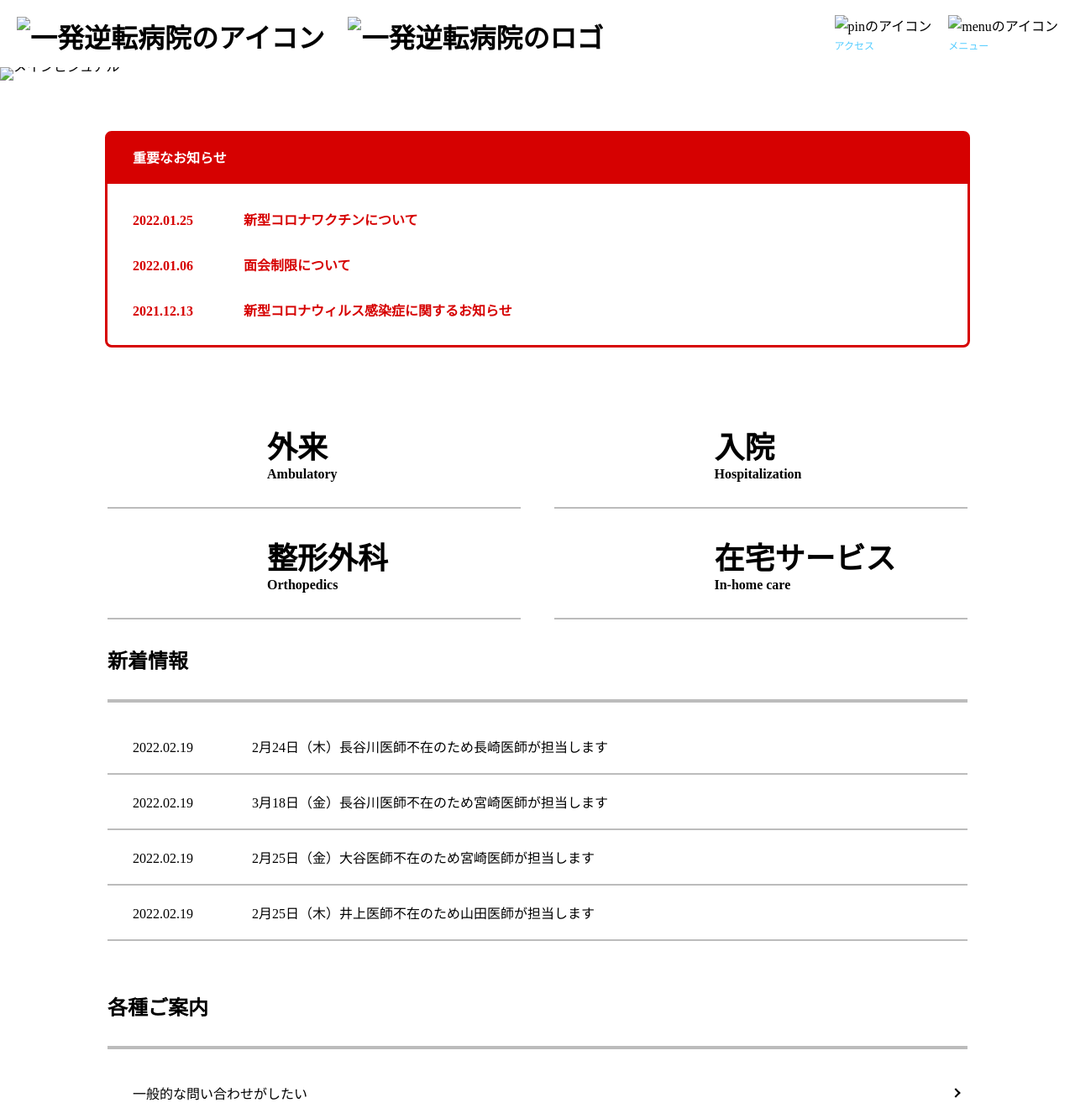
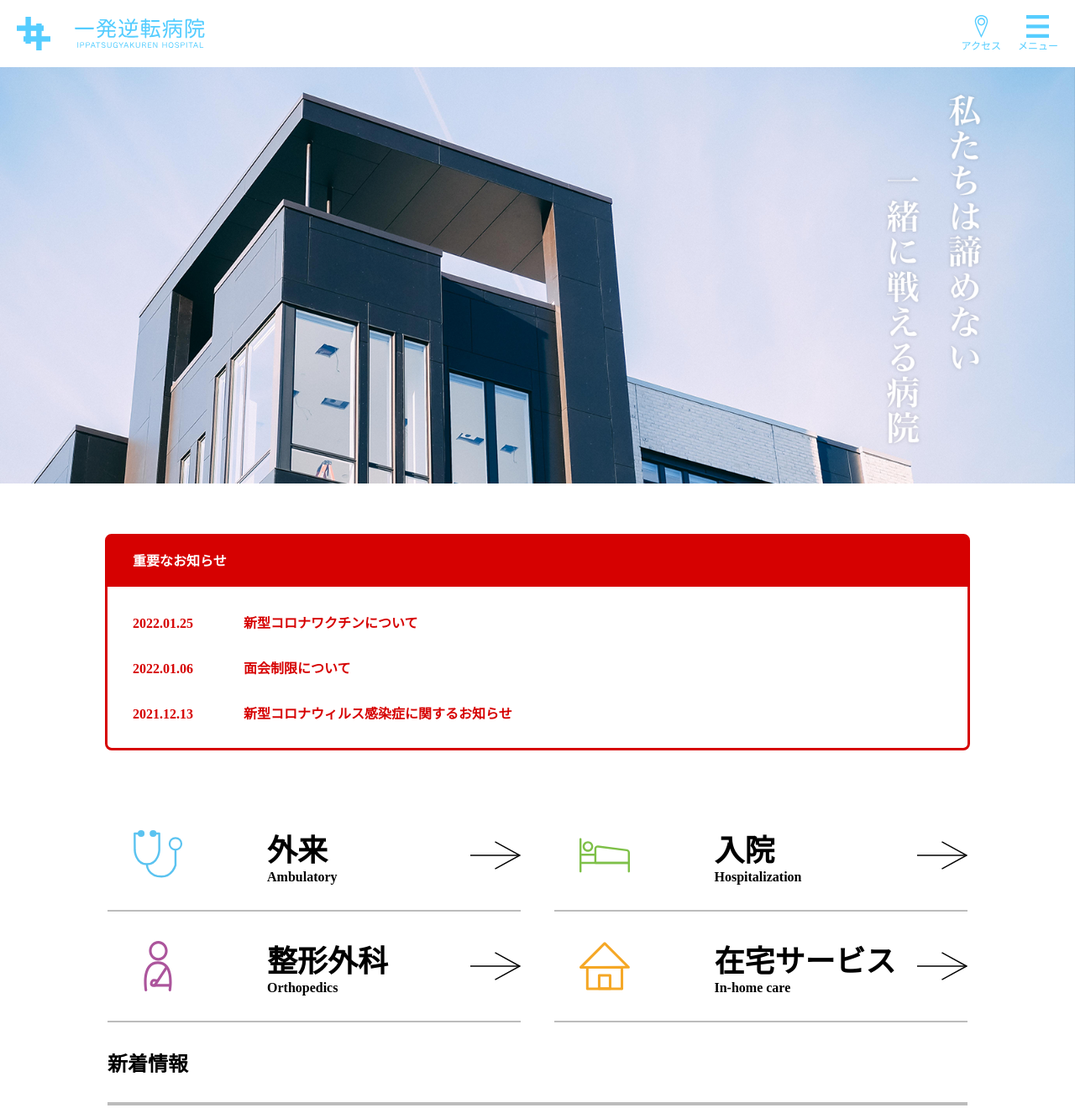
Before and after one commit to hikaru1213ishihara/hikaru1213ishihara.github.io, a plain HTML site: page index.html in a window 1280 px wide. Shown: the top 1320 px of the page at 84% size. Drawn offline with Linux system fonts and the light colour scheme.

Commit message:
Update index.html

```diff
--- a/index.html
+++ b/index.html
@@ -11,18 +11,18 @@
     <header>
         <div class="header_flex">
             <h1>
-                <img src="素材/アイコン/icon.svg" alt="一発逆転病院のアイコン">
-                <img src="素材/アイコン/logo.svg" alt="一発逆転病院のロゴ">
+                <img src="img/icon/icon.svg" alt="一発逆転病院のアイコン">
+                <img src="img/icon/logo.svg" alt="一発逆転病院のロゴ">
             </h1>
                 <ul>
-                    <li><img src="素材/アイコン/pin.svg" alt="pinのアイコン"><p class="navsize">アクセス</p></li>
-                    <li><img src="素材/アイコン/menu.svg" alt="menuのアイコン"><p class="navsize">メニュー</p></li>
+                    <li><img src="img/icon/pin.svg" alt="pinのアイコン"><p class="navsize">アクセス</p></li>
+                    <li><img src="img/icon/menu.svg" alt="menuのアイコン"><p class="navsize">メニュー</p></li>
                 </ul>
         </div>
     </header>
     <main>
         <div class="mainvisual">
-            <img src="素材/mainimg.png" alt="メインビジュアル">
+            <img src="img/mainimg.png" alt="メインビジュアル">
         </div>
         <div class="importantinfo">
             <div class="importantinfoheader">
@@ -40,38 +40,38 @@
         <ul>
             <li>
                 <div class="listicon">
-                    <img src="素材/アイコン/Ambulatory.svg" alt="" >
+                    <img src="img/icon/Ambulatory.svg" alt="" >
                 </div>
                 <h2><span class="listja">外来</span><span class="listen">Ambulatory</span></h2>
                 <div class="listiconleft">
-                    <img src="素材/アイコン/arrow.svg" alt="">
+                    <img src="img/icon/arrow.svg" alt="">
                 </div>
             </li>
             <li>
                 <div class="listicon">
-                    <img src="素材/アイコン/Hospitalization.svg" alt="" >
+                    <img src="img/icon/Hospitalization.svg" alt="" >
                 </div>
                 <h2><span class="listja">入院</span><span class="listen">Hospitalization</span></h2>
                 <div class="listiconleft">
-                    <img src="素材/アイコン/arrow.svg" alt="">
+                    <img src="img/icon/arrow.svg" alt="">
                 </div>
             </li>
             <li>
                 <div class="listicon">
-                    <img src="素材/アイコン/Orthopedics.svg" alt="" >
+                    <img src="img/icon/Orthopedics.svg" alt="" >
                 </div>
                 <h2><span class="listja">整形外科</span><span class="listen">Orthopedics</span></h2>
                 <div class="listiconleft">
-                    <img src="素材/アイコン/arrow.svg" alt="">
+                    <img src="img/icon/arrow.svg" alt="">
                 </div>
             </li>
             <li>
                 <div class="listicon">
-                    <img src="素材/アイコン/In-home care .svg" alt="" >
+                    <img src="img/icon/In-home care .svg" alt="" >
                 </div>
                 <h2><span class="listja">在宅サービス</span><span class="listen">In-home care</span></h2>
                 <div class="listiconleft">
-                    <img src="素材/アイコン/arrow.svg" alt="">
+                    <img src="img/icon/arrow.svg" alt="">
                 </div>
             </li>
         </ul>
@@ -99,19 +99,19 @@
             </div>
             <dl class="contact">
                 <div class="contact_item">
-                    <dt><img src="素材/アイコン/phone.svg" alt=""><span>電話番号</span></dt>
+                    <dt><img src="img/icon/phone.svg" alt=""><span>電話番号</span></dt>
                     <dd>0123-45-6789</dd>
                 </div>
                 <div class="contact_item">
-                    <dt><img src="素材/アイコン/info.svg" alt=""><span>外来受付時間</span></dt>
+                    <dt><img src="img/icon/info.svg" alt=""><span>外来受付時間</span></dt>
                     <dd>午前8：00〜11：30　午後12：30〜16：30</dd>
                 </div>
                 <div class="contact_item">
-                    <dt><img src="素材/アイコン/info.svg" alt=""><span>診療時間</span></dt>
+                    <dt><img src="img/icon/info.svg" alt=""><span>診療時間</span></dt>
                     <dd>月〜土曜日午前9：00〜12：00　午後13：00〜17：00</dd>
                 </div>
                 <div class="contact_item">
-                    <dt><img src="素材/アイコン/calendar.svg" alt=""><span>休診日</span></dt>
+                    <dt><img src="img/icon/calendar.svg" alt=""><span>休診日</span></dt>
                     <dd>日曜・祝日・年末年始</dd>
                 </div>
             </dl>
```
